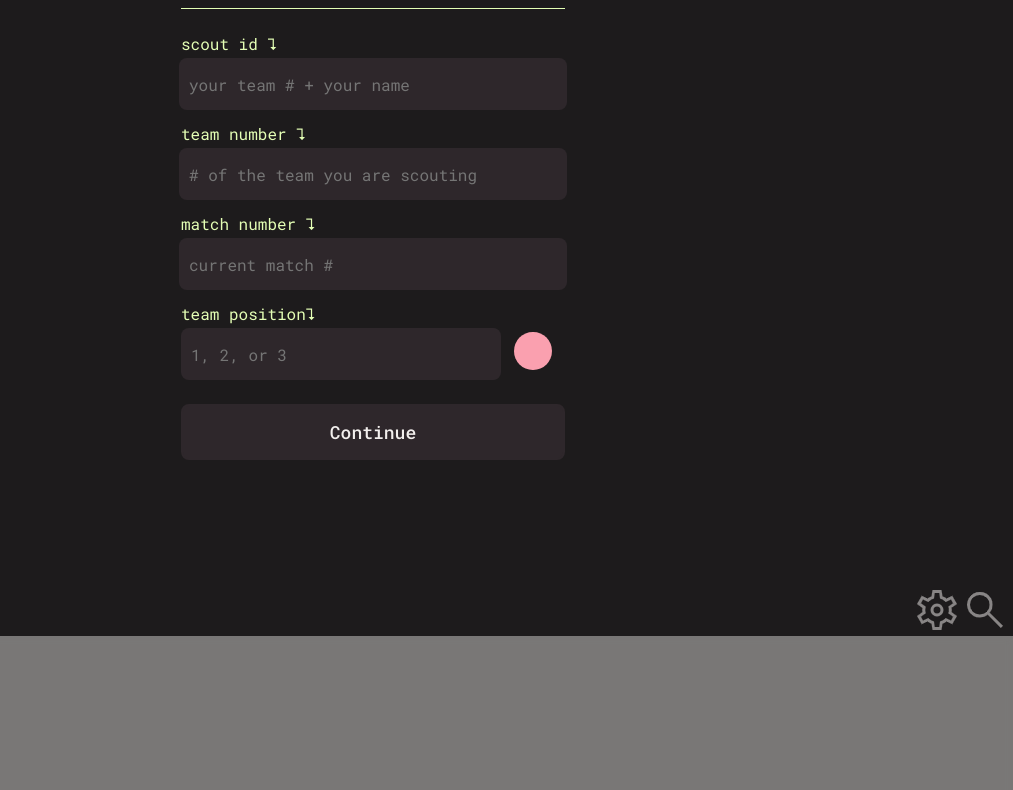
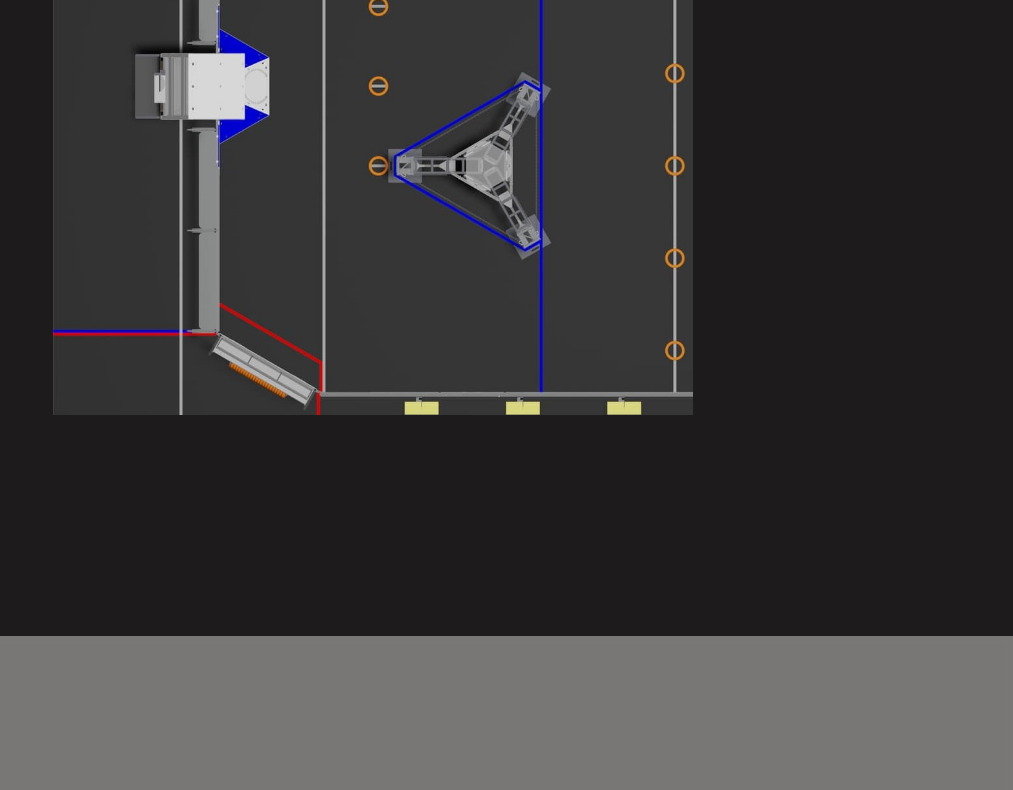
Before and after one commit to raccziszy/FalconScoutingTPHS, a website: page index.html in a window 1280 px wide. Shown: the part 164-954 px from the top of the page, without its empty margins (267-1280 px from the left). Drawn offline with Linux system fonts and the light colour scheme.

Commit message:
Experiment

```diff
--- a/index.html
+++ b/index.html
@@ -13,6 +13,11 @@
 
     <body id="body">
 
+        <div id = "autoPage">
+            <div id = "autoContainer" >
+                <img src = "img/2024CrescendoBlue.jpg">
+            </div>
+        </div>
         <div id="initPage" class="viewpage">
             <div id="initContainer">
                 <div id="initHeader" class="header"> ★ Osprey ★</div>
@@ -47,9 +52,8 @@
                   </div>
               </div>
             </div>
+        </div>
 
-
-      </div>
       <div id="settingsPage">
         <div id="homePageButton">
         <div class="settingTitle " >Settings</div>
@@ -62,10 +66,6 @@
           />
         </svg>
       </div>
-
-
-
-
           <div class="settingSubTitle">Appearance Settings─┐</div>
           <div class="settingContainer" style="flex-direction: column;">
             <div style="width: 55%">
--- a/style.css
+++ b/style.css
@@ -49,6 +49,17 @@ body{
 
 #initDivLine{
     transform: none;
+}
+
+#autoContainer {
+  margin: auto;
+  margin-top: 10vh;
+  height: 90vh;
+  width: 50vw;
+}
+
+img {
+  width:100%;
 }
 
 #initContainer{
@@ -103,6 +114,10 @@ body{
     font-family: "Roboto Mono", monospace;
     color: var(--accentColor);
 
+}
+
+#initPage {
+  display: none;
 }
 
 #initPositionContainer{
```
Also changed, not shown: img/2024CrescendoBlue.jpg (added), img/2024CrescendoRed.jpg (added), img/bigfield.png (deleted).
